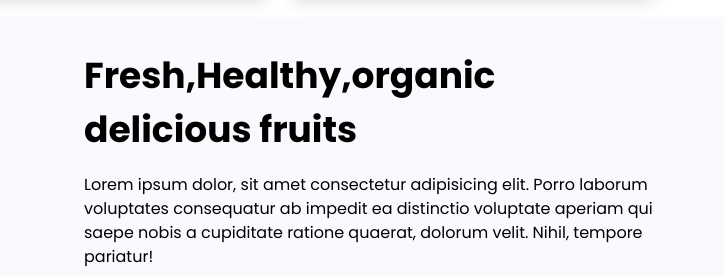
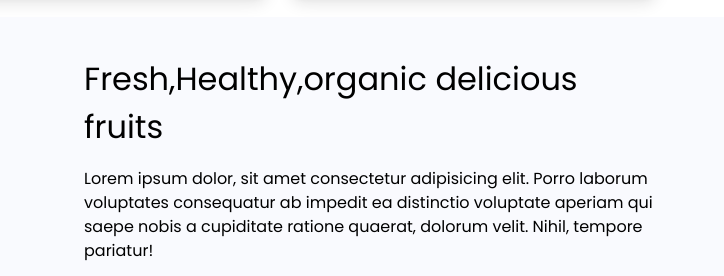
Before and after one commit to kirthikajeyalakshmi/MERN-, a plain HTML site: page food app/index.html in a window 1280 px wide. Shown: the part 1314-1590 px from the top of the page, 556-1280 px from the left. Drawn offline with nearby package versions, Linux system fonts and the light colour scheme.

Commit message:
Update index.html

```diff
--- a/food app/index.html
+++ b/food app/index.html
@@ -131,7 +131,7 @@
             />
           </div>
           <div class="flex flex-col justify-center items-start gap-4">
-            <h1 class="font-[poppins] font-[700] text-[36px]">
+            <h1 class="font-[poppins] font-[400] text-[32px]">
               Fresh,Healthy,organic delicious fruits
             </h1>
             <p class="font-[poppins] font-[400] text-[16px]">
```
